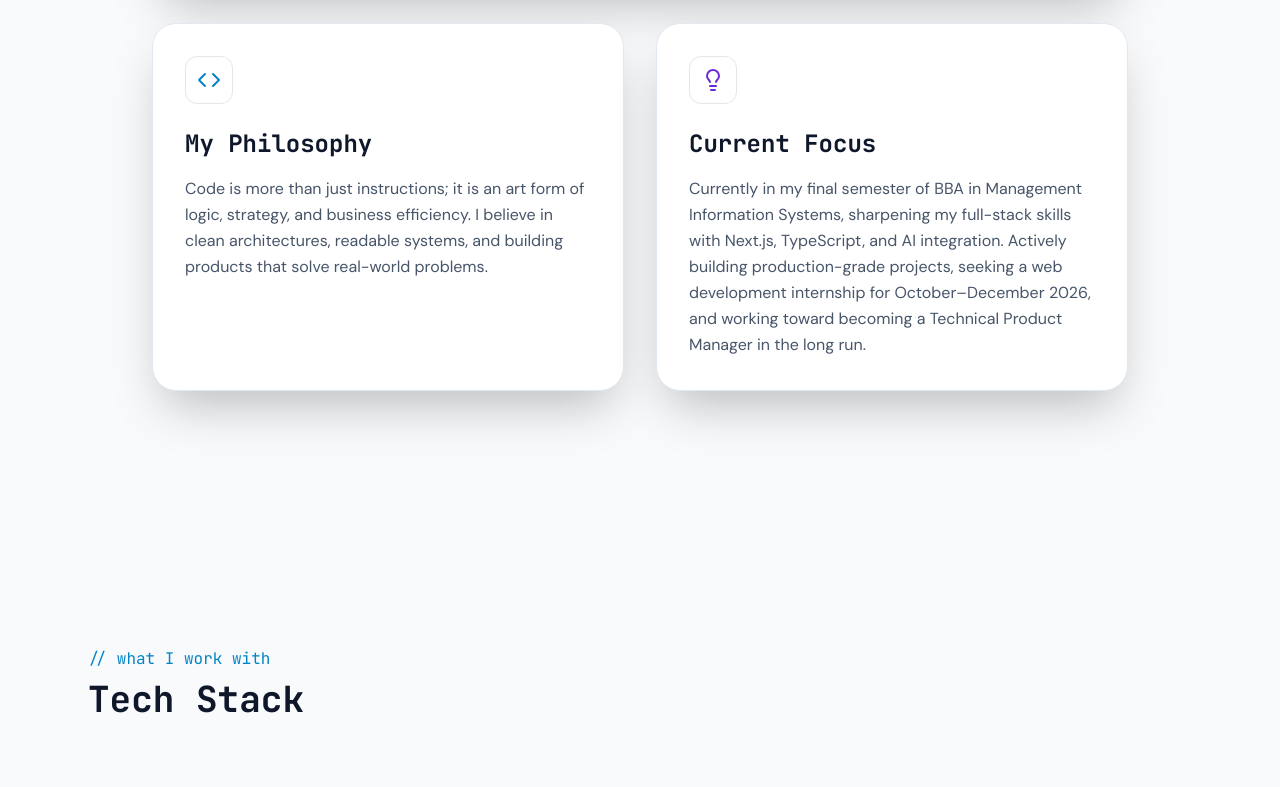
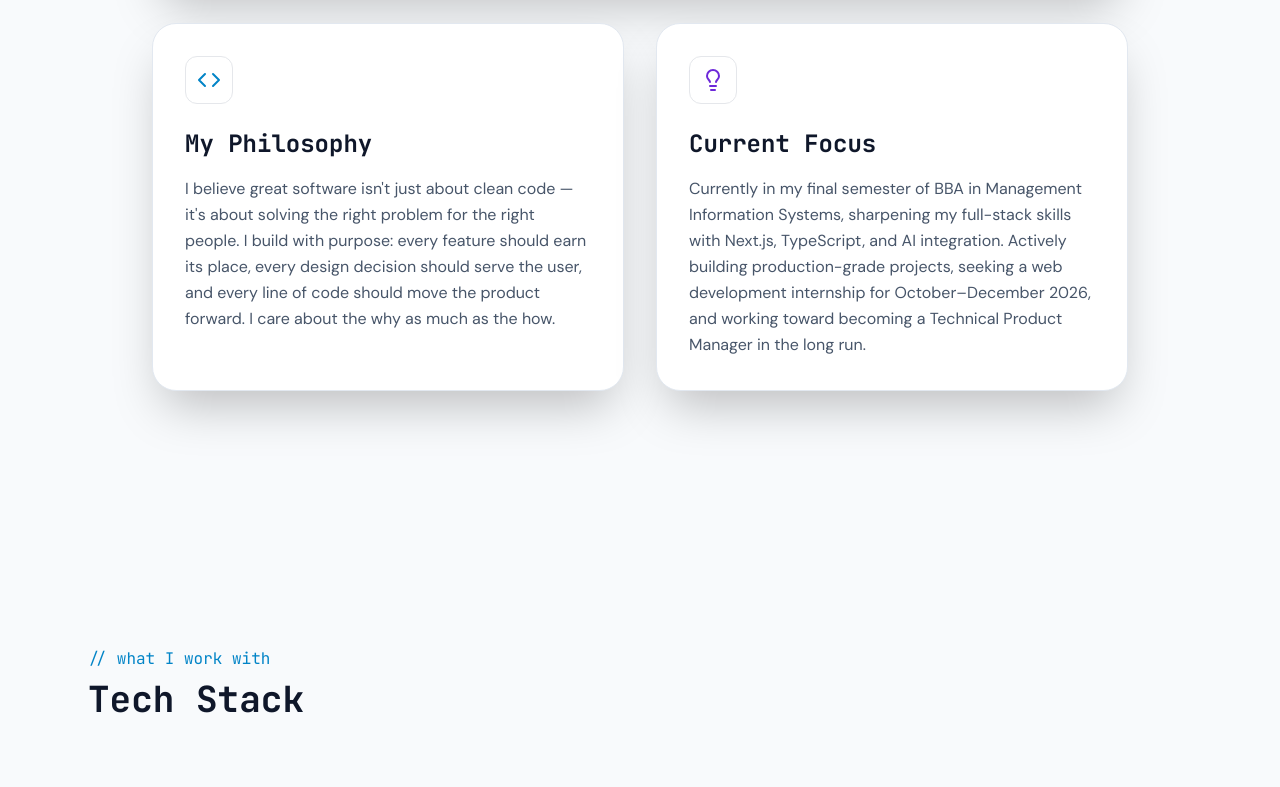
Before and after one commit to KAprachir/Portfilio-website, a Next.js app: page / in a window 1280 px wide. Shown: the part 1556-2343 px from the top of the page. Built offline with nearby package versions, Linux system fonts and the light colour scheme; no server answers.

Commit message:
docs: update My Philosophy description in About section

```diff
--- a/components/sections/About.tsx
+++ b/components/sections/About.tsx
@@ -19,7 +19,7 @@
       "My background in Management Information Systems gives me an edge — I think like a developer and a business analyst at the same time, which means the products I build actually make sense for the people using them.",
       "Currently in my final year, open to web development opportunities."
     ],
-    philosophy: "Code is more than just instructions; it is an art form of logic, strategy, and business efficiency. I believe in clean architectures, readable systems, and building products that solve real-world problems.",
+    philosophy: "I believe great software isn't just about clean code — it's about solving the right problem for the right people. I build with purpose: every feature should earn its place, every design decision should serve the user, and every line of code should move the product forward. I care about the why as much as the how.",
     focus: "Currently in my final semester of BBA in Management Information Systems, sharpening my full-stack skills with Next.js, TypeScript, and AI integration. Actively building production-grade projects, seeking a web development internship for October–December 2026, and working toward becoming a Technical Product Manager in the long run.",
     yearsExp: "02+",
     projectsDone: "15+",
```
